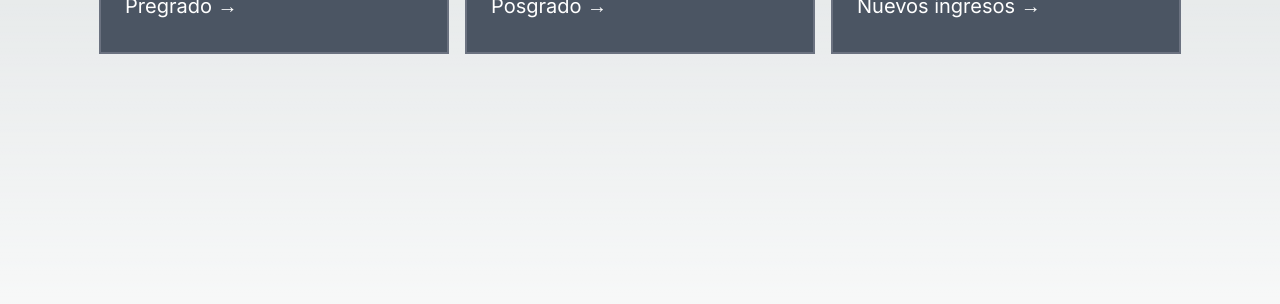
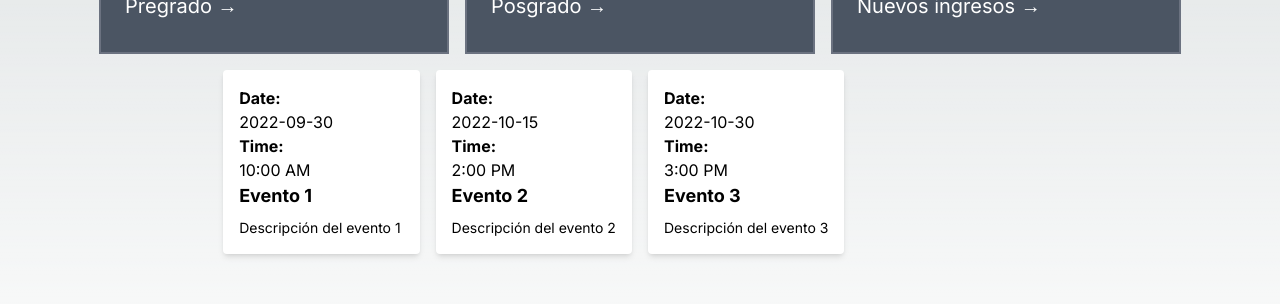
Before and after one commit to LideEieUcv/eie-frontend, a Next.js app: page / in a window 1280 px wide. Shown: the part 346-650 px from the top of the page. Built offline with nearby package versions, Linux system fonts and the light colour scheme.

Commit message:
Fix:Create Upcoming Events

```diff
--- a/app/components/mainaccess.tsx
+++ b/app/components/mainaccess.tsx
@@ -5,7 +5,7 @@ interface BoxProps {
     title: string;
   }
 
-  const Box: React.FC<BoxProps> = ({ image, title }) => {
+const Box: React.FC<BoxProps> = ({ image, title }) => {
     return (
       <div className="border-2 border-gray-500 bg-gray-600 p-4 relative w-[350px] h-64">
         <img src={image} alt="Imagen" className="w-32 h-32 object-cover" />
--- /dev/null
+++ b/app/components/upcomingevents.tsx
@@ -0,0 +1,28 @@
+import React from 'react';
+
+const Calendar = ({ events }) => {
+  return (
+    <div className="grid grid-cols-1 gap-4 sm:grid-cols-2 md:grid-cols-3 lg:grid-cols-4">
+      {events.map((event, index) => (
+        <EventCard key={index} event={event} /> // Pass entire event object for better organization
+      ))}
+    </div>
+  );
+};
+
+const EventCard = ({ event }) => {
+  const { date, time, title, description } = event; // Destructuring for cleaner access
+
+  return (
+    <div className="bg-white shadow-md rounded p-4">
+      <p className="font-bold">Date:</p> {/* Added styling for clarity */}
+      <p>{date}</p>
+      <p className="font-bold">Time:</p> {/* Added styling for clarity */}
+      <p>{time}</p>
+      <h3 className="text-lg font-bold mb-2">{title}</h3> {/* Upgraded title to heading */}
+      <p className="text-sm">{description}</p> {/* Added styling for description */}
+    </div>
+  );
+};
+
+export default Calendar;
--- a/app/page.tsx
+++ b/app/page.tsx
@@ -2,6 +2,15 @@ import React from 'react';
 import Navbar from '@/app/components/navbar';
 import Footer from '@/app/components/footer';
 import Box from '@/app/components/mainaccess';
+import Calendar from '@/app/components/upcomingevents'
+
+const eventsData = [
+  { date: '2022-09-30', time: '10:00 AM', title: 'Evento 1', description: 'Descripción del evento 1' },
+  { date: '2022-10-15', time: '2:00 PM', title: 'Evento 2', description: 'Descripción del evento 2' },
+  { date: '2022-10-30', time: '3:00 PM', title: 'Evento 3', description: 'Descripción del evento 3' },
+  // Agrega más eventos si es necesario
+];
+
 
 const Index = () => {
   return (
@@ -14,6 +23,9 @@ const Index = () => {
         <Box image={''} title={'Posgrado'}/>
         <Box image={''} title={'Nuevos ingresos'}/>
       </div>
+      <div className='justify-center flex flex-row '>
+        <Calendar events={eventsData} />
+      </div>
       <Footer />
     </div>
   );
```
